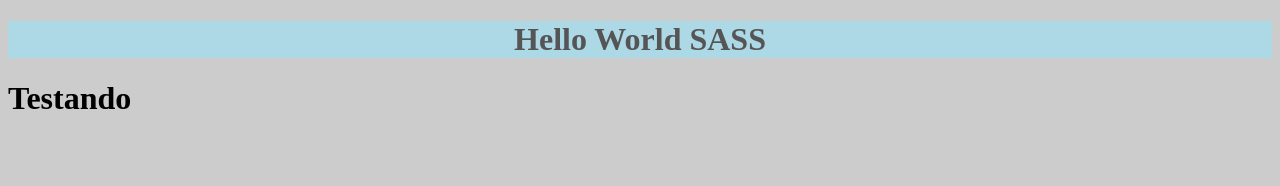
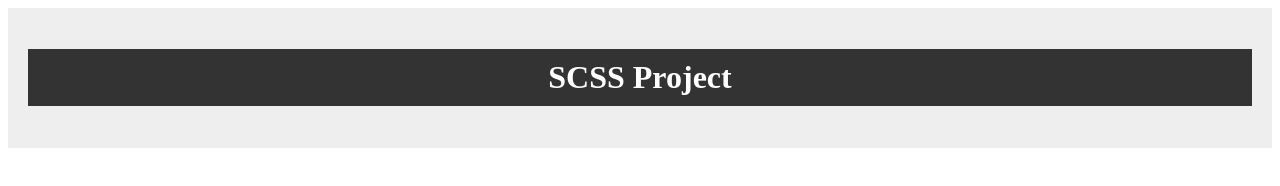
Before and after one commit to Gean634N/studing__sass, a plain HTML site: page sintaxe_scss/index.html in a window 1280 px wide. Drawn offline with Linux system fonts and the light colour scheme.

Commit message:
project in SCSS

```diff
--- a/projeto1/sass/styles.sass
+++ /dev/null
@@ -1,14 +0,0 @@
-$bg-color: #ccc
-$font-color: #555
-
-body
-  background-color: $bg-color
-  widows: 100%
-  height: 100%
-
-.container
-  background-color: lightblue
-
-  h1
-    color: $font-color
-    text-align: center
--- a/projeto1/index.html
+++ b/sintaxe_scss/index.html
@@ -4,13 +4,12 @@
   <meta charset="UTF-8">
   <meta http-equiv="X-UA-Compatible" content="IE=edge">
   <meta name="viewport" content="width=device-width, initial-scale=1.0">
-  <title>Intro Sass</title>
+  <title>Sintaxe SCSS</title>
   <link rel="stylesheet" href="css/styles.css">
 </head>
 <body>
   <div class="container">
-    <h1>Hello World SASS</h1>
+    <h1 id="title">SCSS Project</h1>
   </div>
-  <h1>Testando</h1>
 </body>
 </html>
--- /dev/null
+++ b/sintaxe_scss/scss/styles.scss
@@ -0,0 +1,15 @@
+$bg-color: #eee;
+$title-background: #333;
+$main-color: #fff;
+
+.container {
+  background-color: $bg-color;
+  padding: 20px;
+
+  #title {
+    background-color: $title-background;
+    color: $main-color;
+    text-align: center;
+    padding: 10px;
+  }
+}
```
Also changed, not shown: projeto1/css/styles.css (deleted), sintaxe_scss/css/styles.css (added), 3 other files.
